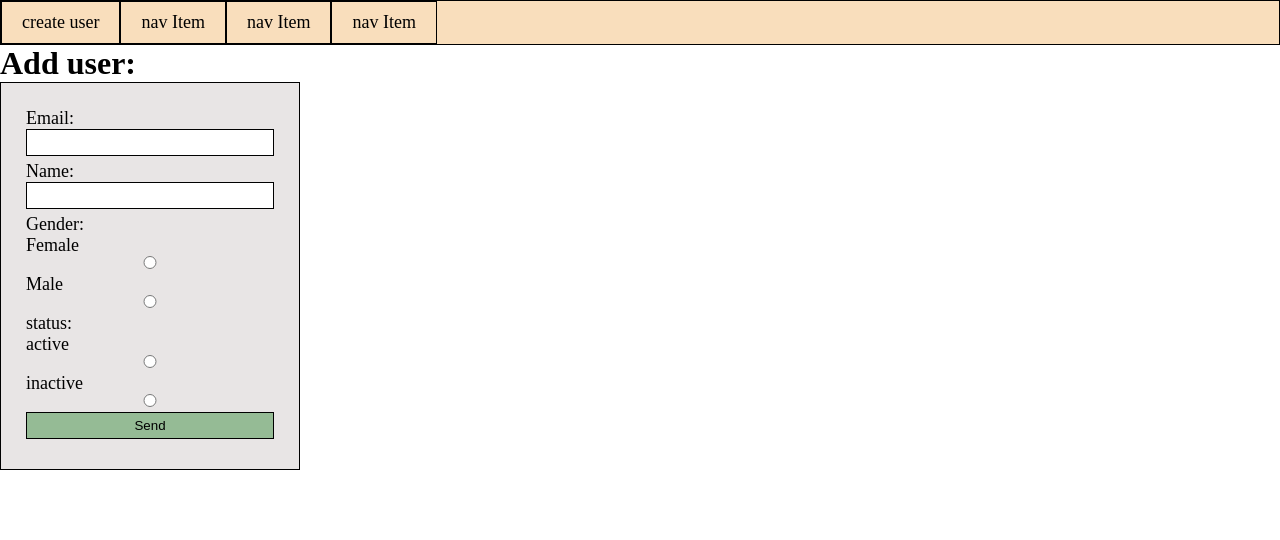
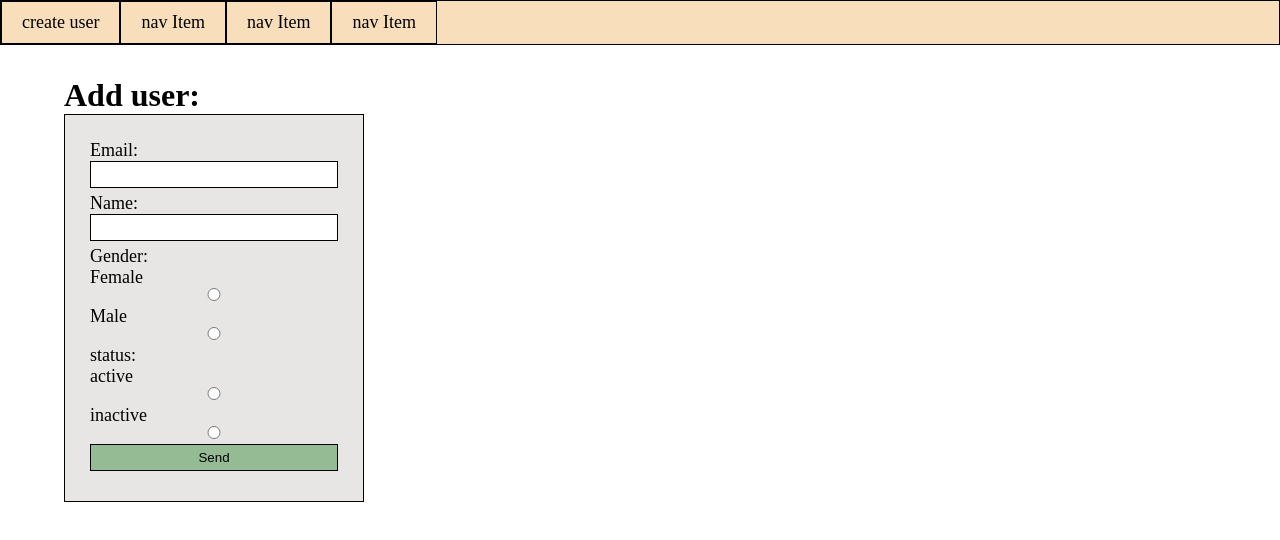
Before and after one commit to Ma9da/dashboard, an Angular app: page /create-user in a window 1280 px wide. Shown: the top 540 px of the page. Built offline with nearby package versions, Linux system fonts and the light colour scheme.

Commit message:
added styling

```diff
--- a/src/styles.scss
+++ b/src/styles.scss
@@ -3,3 +3,9 @@
   margin: 0;
   box-sizing: border-box;
 }
+.container {
+  width: 90%;
+  margin: 0 auto;
+  max-width: 1440px;
+  padding: 2rem 0;
+}
```
